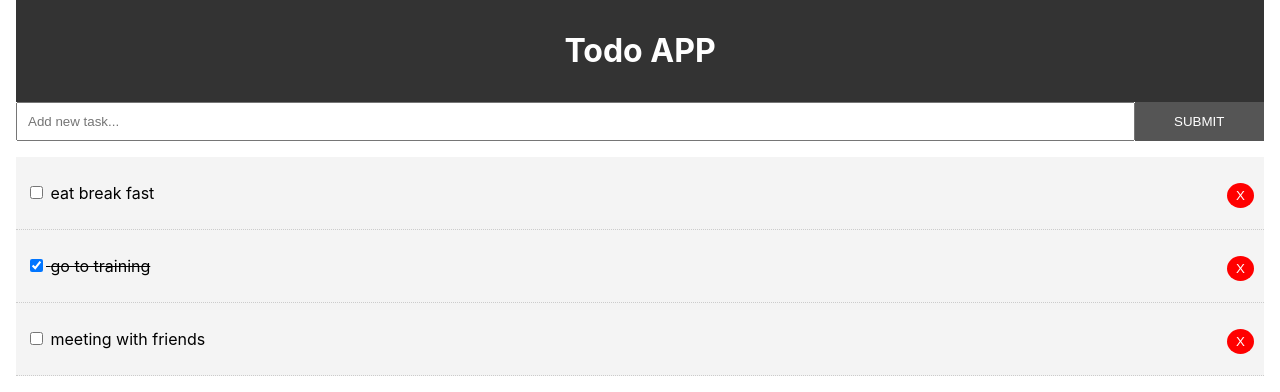
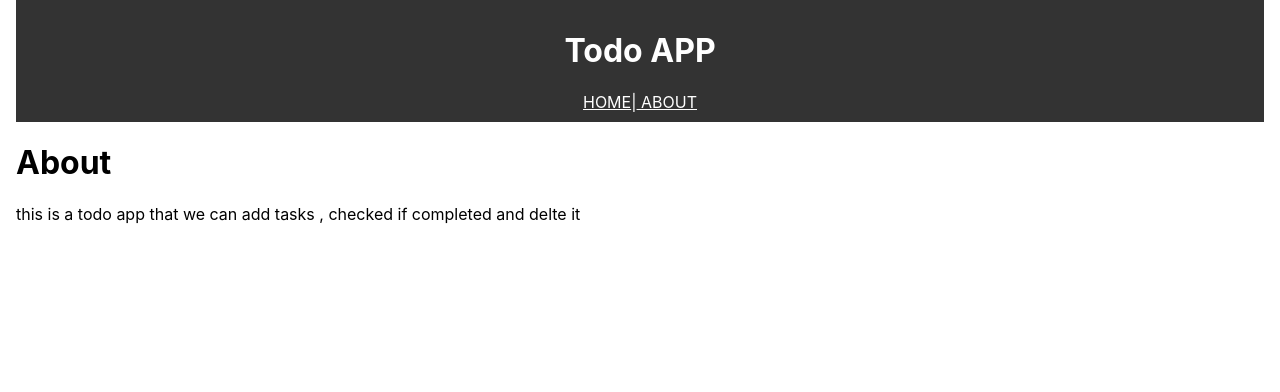
Before and after one commit to salmakishk98/todo-app, a React (Create React App) app: page /about in a window 1280 px wide. Shown: the top 392 px of the page. Built offline with nearby package versions, Linux system fonts and the light colour scheme.

Commit message:
add router

```diff
--- a/package.json
+++ b/package.json
@@ -8,6 +8,7 @@
     "@testing-library/user-event": "^7.2.1",
     "react": "^16.13.1",
     "react-dom": "^16.13.1",
+    "react-router-dom": "^5.2.0",
     "react-scripts": "3.4.3",
     "uuid": "^8.3.0"
   },
--- a/src/App.js
+++ b/src/App.js
@@ -1,9 +1,11 @@
+import { BrowserRouter as Router, Route } from "react-router-dom";
 import React, { Component } from "react";
 import Todo from "./component/todo";
 import Header from "./component/layout/header";
 import Additem from "./component/Additem";
 import { v4 as uuid } from "uuid";
 import "./App.css";
+import About from "./component/pages/About";
 class App extends Component {
   state = {
     todo: [
@@ -50,17 +52,28 @@
   };
   render() {
     return (
+      <Router>
         <div className="App">
           <div className="container">
             <Header />
+            <Route
+              exact
+              path="/"
+              render={(props) => (
+                <React.Fragment>
                   <Additem addtodo={this.addtodo} />
                   <Todo
                     todes={this.state.todo}
                     oncheck={this.oncheck}
                     delete={this.delete}
                   />
+                </React.Fragment>
+              )}
+            />
+            <Route path="/about" component={About} />
           </div>
         </div>
+      </Router>
     );
   }
 }
--- a/src/component/layout/header.js
+++ b/src/component/layout/header.js
@@ -1,9 +1,18 @@
 import React from "react";
+import { Link } from "react-router-dom";
 
 export default function Header() {
   return (
     <header style={header_style}>
       <h1> Todo APP </h1>
+      <Link style={{ color: "#fff" }} to="/">
+        HOME
+      </Link>
+      |
+      <Link to="/about" style={{ color: "#fff" }}>
+        {" "}
+        ABOUT{" "}
+      </Link>
     </header>
   );
 }
--- /dev/null
+++ b/src/component/pages/About.js
@@ -0,0 +1,14 @@
+import React from "react";
+export default function About() {
+  return (
+    <div>
+      <React.Fragment>
+        <h1> About </h1>
+        <p>
+          this is a todo app that we can add tasks , checked if completed and
+          delte it
+        </p>
+      </React.Fragment>
+    </div>
+  );
+}
```
Also changed, not shown: 1 other file (tests, documents, lock files or other folders). Lines whose indentation alone changed are shown as unchanged.
